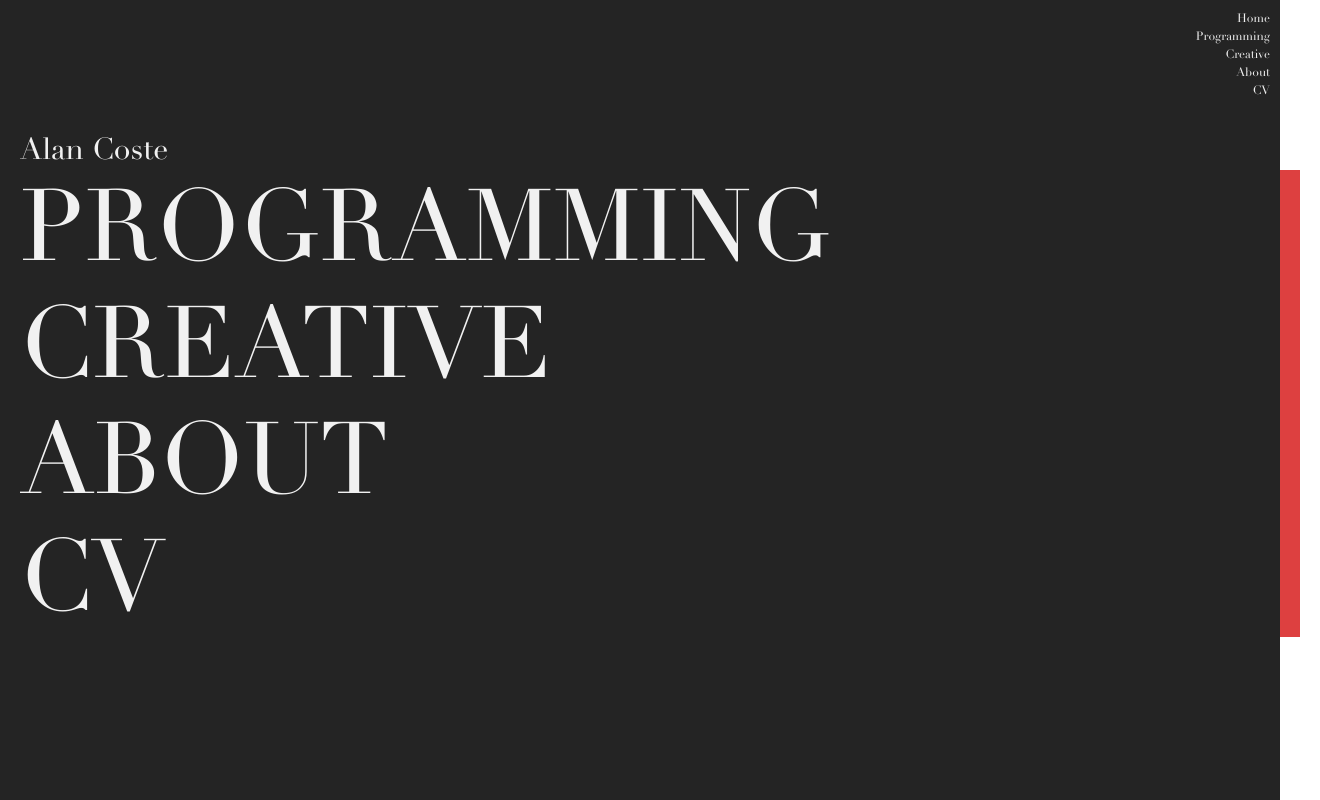
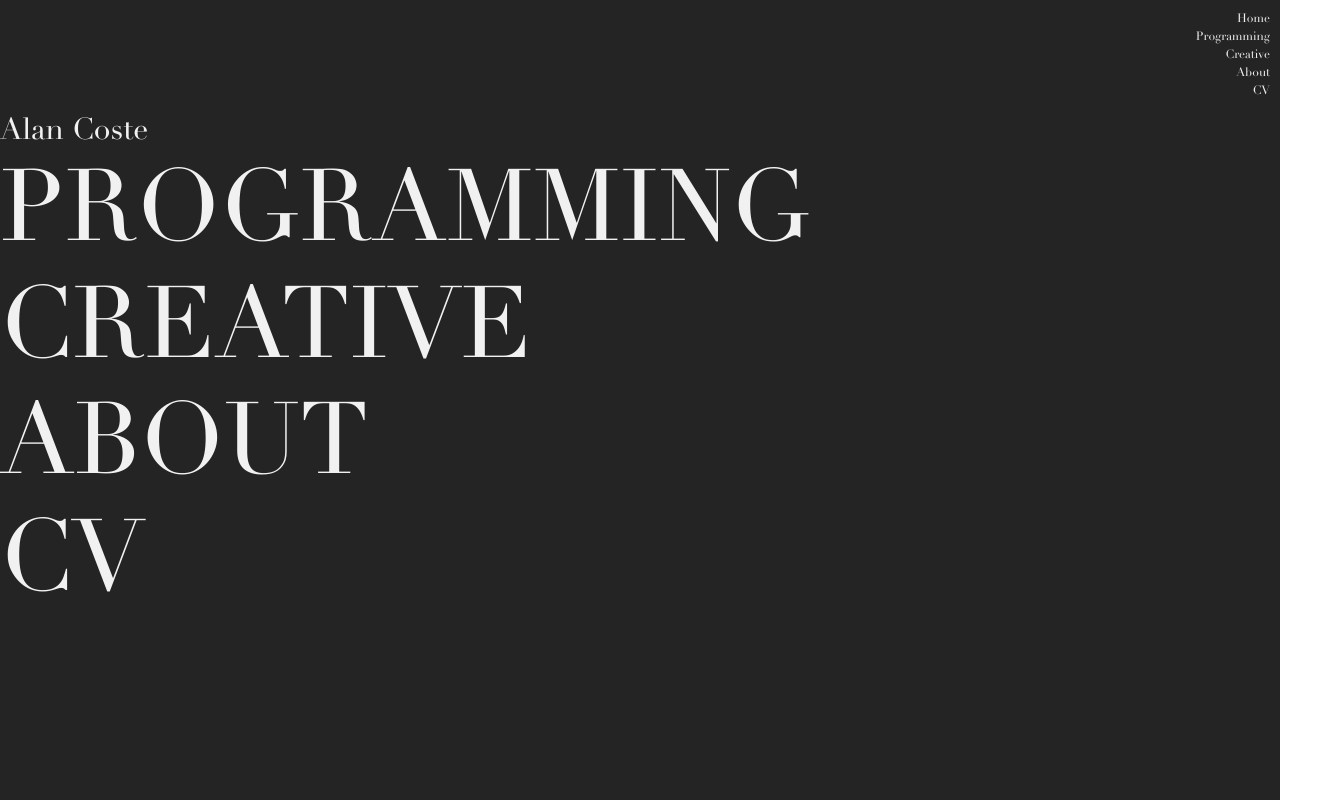
Before and after one commit to cookingnoob/portafolio-AC, a React (Vite) app: page /home in a window 1280 px wide. Shown: the whole page, 1320 px wide, since content can reach past the window. Built offline with nearby package versions, Linux system fonts and the light colour scheme.

Commit message:
fix padding that created extra space on the borders of the page

```diff
--- a/src/pages/Welcome.jsx
+++ b/src/pages/Welcome.jsx
@@ -1,7 +1,4 @@
 import { Box, Typography, useTheme } from '@mui/material';
-import React from 'react';
-import { NavLink } from 'react-router-dom';
-import CodingProjectsCard from '../components/CodingProjectsCard';
 import { StyledNavLink, StyledTypography } from '../theme';
 import { welcomeContainer, welcomeTypography, welcomeNavLink } from '../theme';
 
--- a/src/theme.js
+++ b/src/theme.js
@@ -75,13 +75,14 @@ export const StyledNavLink = styled(NavLink)`
     color: #F1F1F1;
   }
   to {
-      color: #DD4040; /* Cambia este color por el que desees */
+    color: #DD4040;
   }
 }
 `;
 
+
+
 export const StyledTypography = styled(Typography)`
-
 color: inherit;
 position: relative;
 overflow: hidden;
@@ -100,6 +101,8 @@ export const StyledTypography = styled(Typography)`
   left: 100%;
 }
 `;
+
+
 
 export const modalStylePhoto = {
   position: 'absolute',
@@ -211,10 +214,6 @@ export const welcomeContainer = (theme) => ({
   flexDirection: 'column',
   width: '100vw',
   height: '80vh',
-  padding: '20px',
-  [theme.breakpoints.down('md')]: {
-    padding: '10px',
-  },
 });
 
 export const welcomeTypography = (theme) => ({
```
Lines whose indentation alone changed are shown as unchanged.
